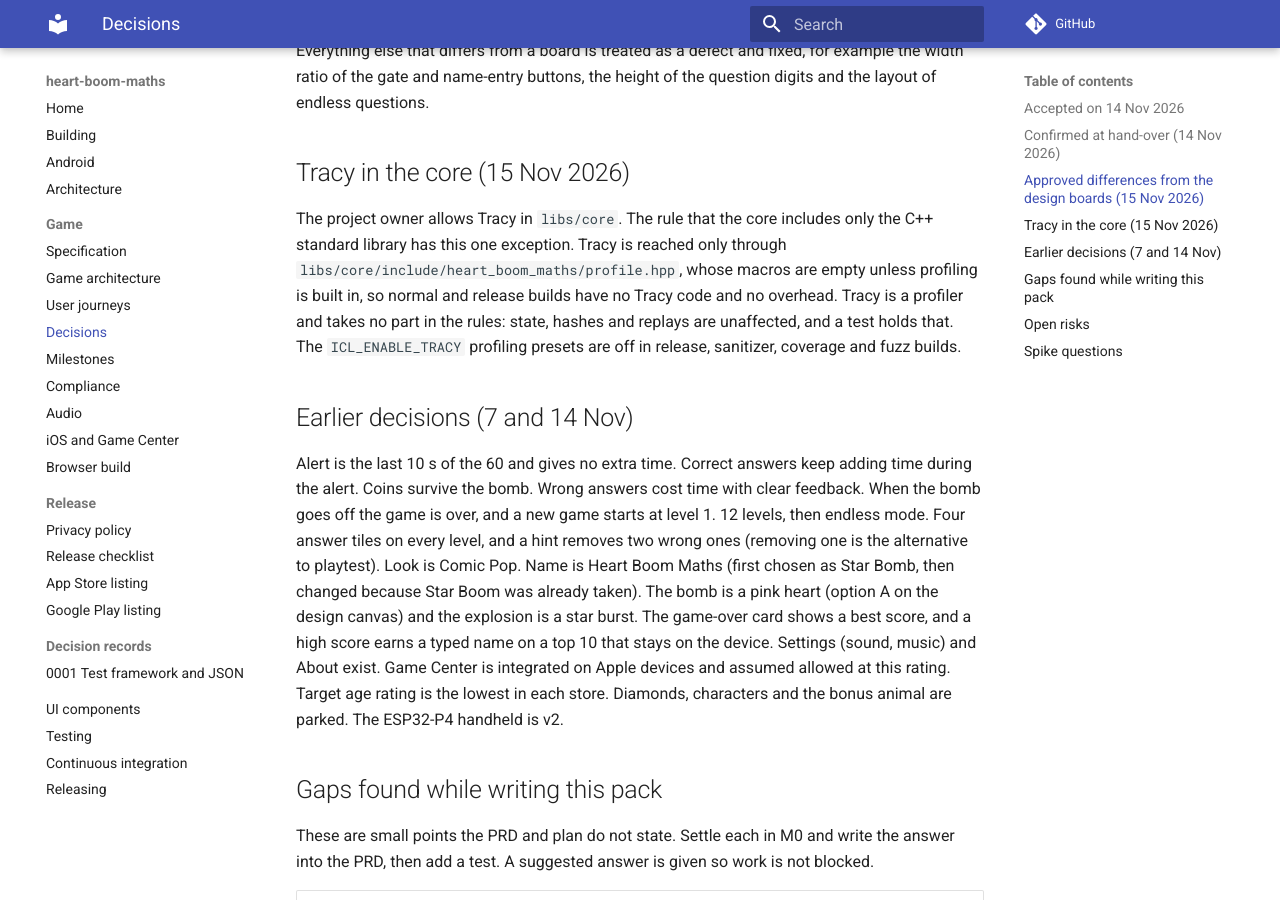
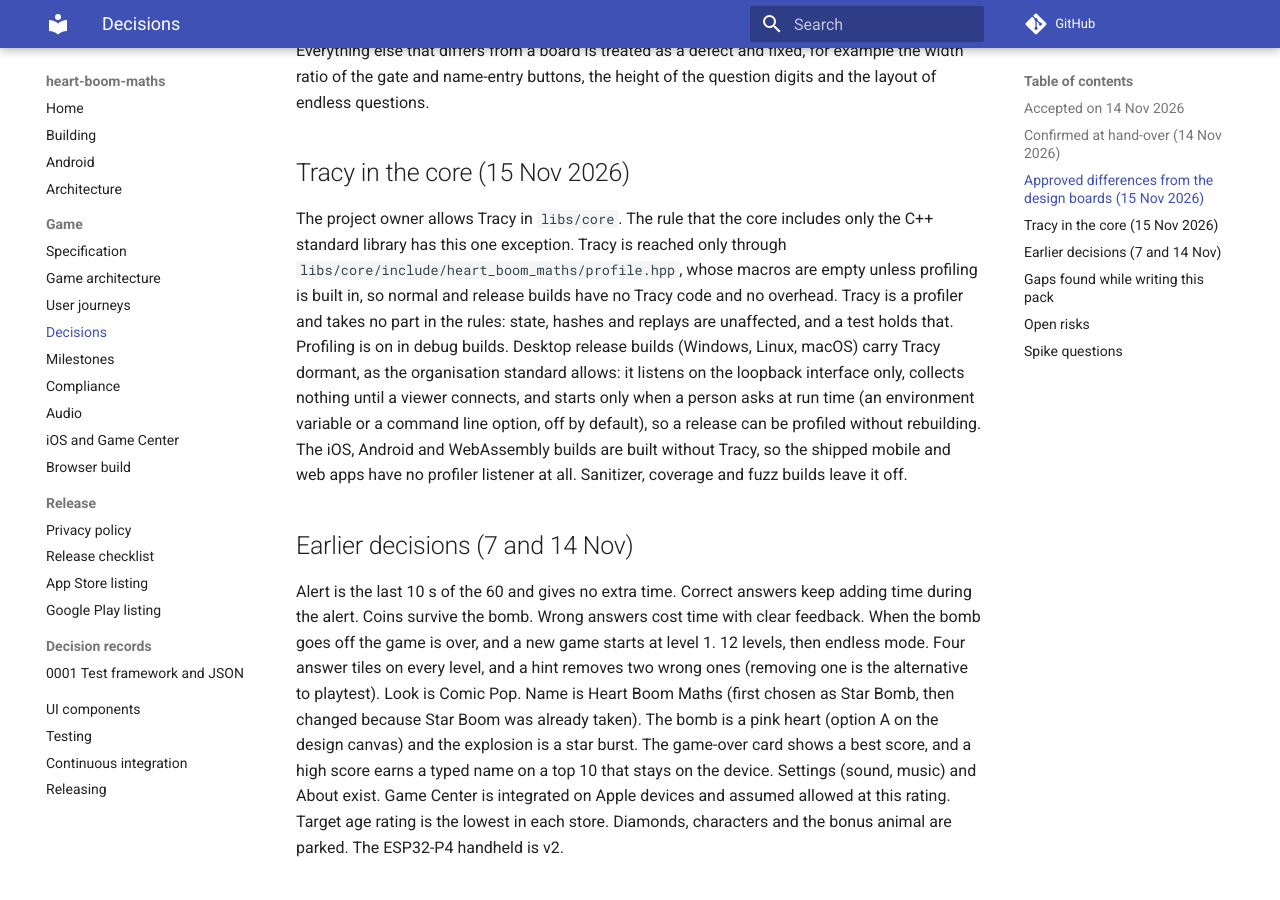
Before and after one commit to iainchesworthlabs/heart-boom-maths, an MkDocs documentation site: the page built from docs/DECISIONS.md, in a window 1280 px wide and 900 px high, scrolled down 2100 px. Built offline with MkDocs 1.6.1 and Material for MkDocs 9.7.7, drawn with Linux system fonts in a browser that asks for light colours; comment, search, counter and statistics services are not loaded.

Commit message:
Record that profiling is on in debug and dormant in desktop release
Signed-off-by: Iain Chesworth <iain.chesworth@gmail.com>

```diff
--- a/docs/DECISIONS.md
+++ b/docs/DECISIONS.md
@@ -45,7 +45,7 @@ Everything else that differs from a board is treated as a defect and fixed, for
 
 ## Tracy in the core (15 Nov 2026)
 
-The project owner allows Tracy in `libs/core`. The rule that the core includes only the C++ standard library has this one exception. Tracy is reached only through `libs/core/include/heart_boom_maths/profile.hpp`, whose macros are empty unless profiling is built in, so normal and release builds have no Tracy code and no overhead. Tracy is a profiler and takes no part in the rules: state, hashes and replays are unaffected, and a test holds that. The `ICL_ENABLE_TRACY` profiling presets are off in release, sanitizer, coverage and fuzz builds.
+The project owner allows Tracy in `libs/core`. The rule that the core includes only the C++ standard library has this one exception. Tracy is reached only through `libs/core/include/heart_boom_maths/profile.hpp`, whose macros are empty unless profiling is built in, so normal and release builds have no Tracy code and no overhead. Tracy is a profiler and takes no part in the rules: state, hashes and replays are unaffected, and a test holds that. Profiling is on in debug builds. Desktop release builds (Windows, Linux, macOS) carry Tracy dormant, as the organisation standard allows: it listens on the loopback interface only, collects nothing until a viewer connects, and starts only when a person asks at run time (an environment variable or a command line option, off by default), so a release can be profiled without rebuilding. The iOS, Android and WebAssembly builds are built without Tracy, so the shipped mobile and web apps have no profiler listener at all. Sanitizer, coverage and fuzz builds leave it off.
 
 ## Earlier decisions (7 and 14 Nov)
 
```
